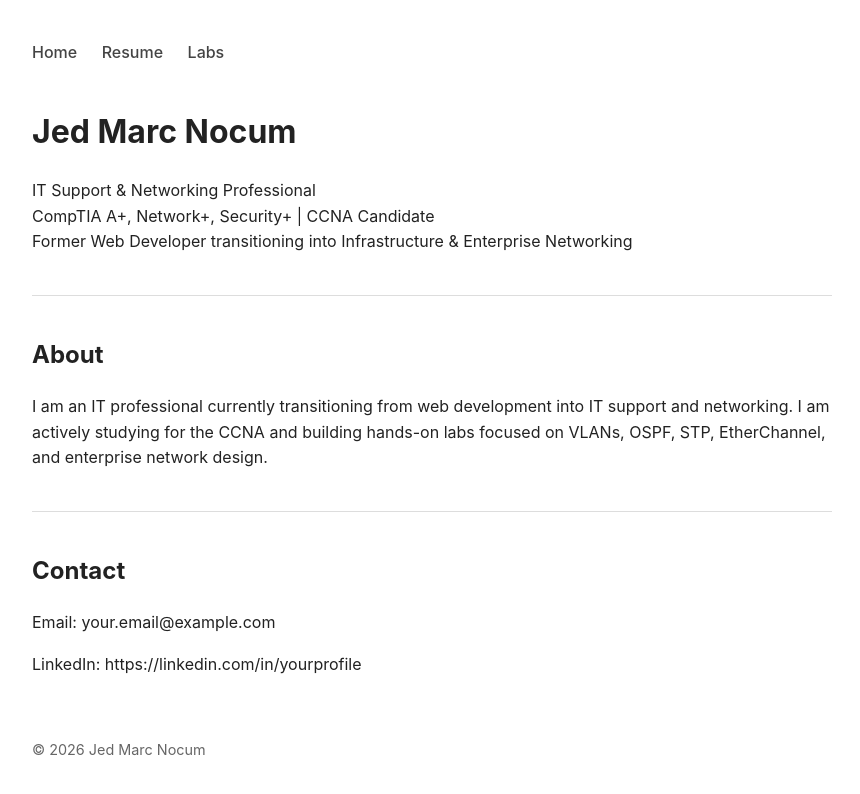
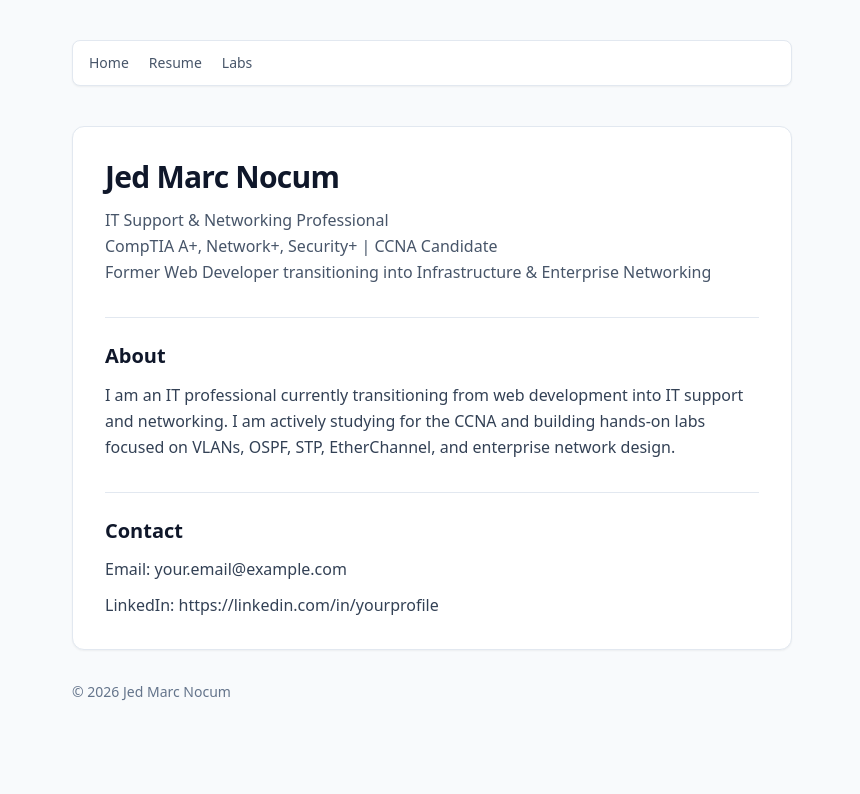
Before and after one commit to jedmarcnocum/jedmarcnocum.com, a plain HTML site: page index.html in a window 1280 px wide. Shown: the whole page, without its empty margins (208-1068 px from the left). Drawn offline with nearby package versions, Linux system fonts and the light colour scheme.

Commit message:
Add Tailwind CDN and minimal styling across site pages

```diff
--- a/index.html
+++ b/index.html
@@ -4,43 +4,47 @@
     <meta charset="UTF-8">
     <title>Jed Marc Nocum</title>
     <meta name="viewport" content="width=device-width, initial-scale=1.0">
-    <link rel="stylesheet" href="style.css">
+    <script src="https://cdn.tailwindcss.com"></script>
 </head>
-<body>
-
-<nav>
-    <a href="/">Home</a>
-    <a href="/resume.html">Resume</a>
-    <a href="/labs.html">Labs</a>
+<body class="bg-slate-50 text-slate-800 antialiased">
+<div class="mx-auto max-w-3xl px-6 py-10">
+    <nav class="mb-10 rounded-lg border border-slate-200 bg-white px-4 py-3 shadow-sm">
+        <ul class="flex flex-wrap gap-5 text-sm font-medium text-slate-600">
+            <li><a class="transition hover:text-indigo-600" href="/">Home</a></li>
+            <li><a class="transition hover:text-indigo-600" href="/resume.html">Resume</a></li>
+            <li><a class="transition hover:text-indigo-600" href="/labs.html">Labs</a></li>
+        </ul>
     </nav>
 
-<h1>Jed Marc Nocum</h1>
+    <main class="space-y-8 rounded-xl border border-slate-200 bg-white p-8 shadow-sm">
+        <header class="space-y-3">
+            <h1 class="text-3xl font-bold tracking-tight text-slate-900">Jed Marc Nocum</h1>
+            <p class="leading-relaxed text-slate-600">
+                IT Support &amp; Networking Professional<br>
+                CompTIA A+, Network+, Security+ | CCNA Candidate<br>
+                Former Web Developer transitioning into Infrastructure &amp; Enterprise Networking
+            </p>
+        </header>
 
-<p class="tagline">
-IT Support & Networking Professional<br>
-CompTIA A+, Network+, Security+ | CCNA Candidate<br>
-Former Web Developer transitioning into Infrastructure & Enterprise Networking
-</p>
-
-<hr>
-
-<h2>About</h2>
-
-<p>
+        <section class="space-y-3 border-t border-slate-200 pt-6">
+            <h2 class="text-xl font-semibold text-slate-900">About</h2>
+            <p class="leading-relaxed text-slate-700">
                 I am an IT professional currently transitioning from web development into IT support and networking.
                 I am actively studying for the CCNA and building hands-on labs focused on VLANs, OSPF, STP, EtherChannel,
                 and enterprise network design.
             </p>
+        </section>
 
-<hr>
+        <section class="space-y-3 border-t border-slate-200 pt-6">
+            <h2 class="text-xl font-semibold text-slate-900">Contact</h2>
+            <p class="text-slate-700">Email: your.email@example.com</p>
+            <p class="text-slate-700">LinkedIn: https://linkedin.com/in/yourprofile</p>
+        </section>
+    </main>
 
-<h2>Contact</h2>
-<p>Email: your.email@example.com</p>
-<p>LinkedIn: https://linkedin.com/in/yourprofile</p>
-
-<footer>
+    <footer class="mt-8 text-sm text-slate-500">
         © 2026 Jed Marc Nocum
     </footer>
-
+</div>
 </body>
 </html>
```
Also changed, not shown: 404.html (+14 -8 lines), labs.html (+25 -16 lines), labs/ospf-lab.html (+27 -20 lines), resume.html (+25 -15 lines). Lines whose indentation alone changed are shown as unchanged.
